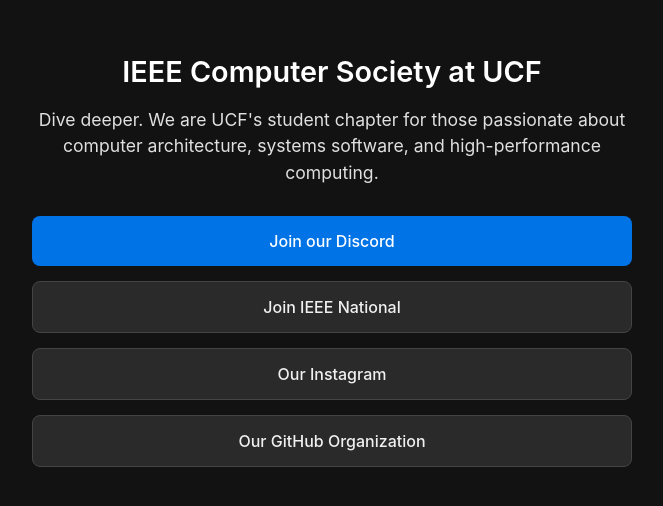
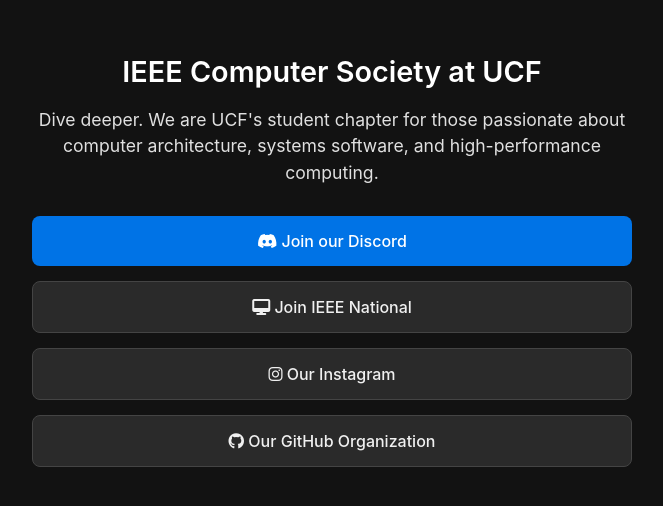
Before and after one commit to IEEECS-UCF/ieeecs-ucf.github.io, a plain HTML site: page index.html in a window 1280 px wide. Shown: the part 134-640 px from the top of the page, without its empty margins (308-971 px from the left). Drawn offline with Linux system fonts and the light colour scheme.

Commit message:
Update index.html

```diff
--- a/index.html
+++ b/index.html
@@ -5,7 +5,9 @@
     <meta name="viewport" content="width=device-width, initial-scale=1.0">
     <title>IEEE Computer Society at UCF</title>
     <link rel="stylesheet" href="style.css">
-    </head>
+
+    <link rel="stylesheet" href="https://cdnjs.cloudflare.com/ajax/libs/font-awesome/6.5.2/css/all.min.css">
+</head>
 <body>
 
     <div class="container">
@@ -18,28 +20,29 @@
 
         <div class="links">
             <a href="https://discord.gg/KpGQs3cKmY" class="link-primary">
-                Join our Discord
+                <i class="fa-brands fa-discord"></i>
+                <span>Join our Discord</span>
             </a>
 
             <a href="https://www.computer.org/" class="link-secondary">
-                Join IEEE National
+                <i class="fa-solid fa-desktop"></i>
+                <span>Join IEEE National</span>
             </a>
 
             <a href="https://www.instagram.com/ieeecsucf/" class="link-secondary">
-                Our Instagram
+                <i class="fa-brands fa-instagram"></i>
+                <span>Our Instagram</span>
             </a>
 
             <a href="https://github.com/IEEECS-UCF" class="link-secondary">
-                Our GitHub Organization
+                <i class="fa-brands fa-github"></i>
+                <span>Our GitHub Organization</span>
             </a>
 
-            <!-- <a href="https://linkedin.com/your-linkedin-page" class="link-secondary">
-                Follow us on LinkedIn
-            </a> -->
-        </div>
+            </div>
 
         <footer>
-            </footer>
+        </footer>
 
     </div>
 
```
